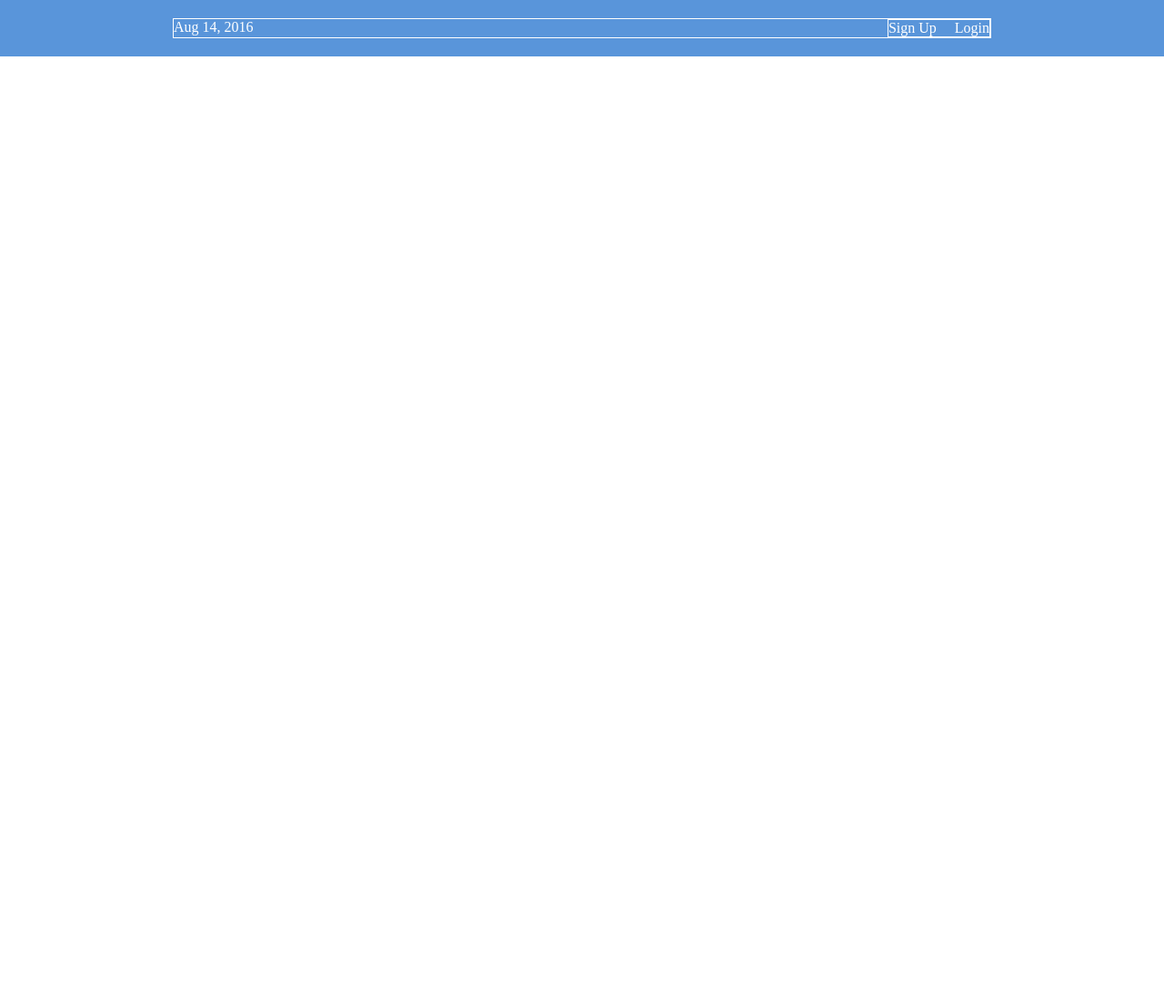
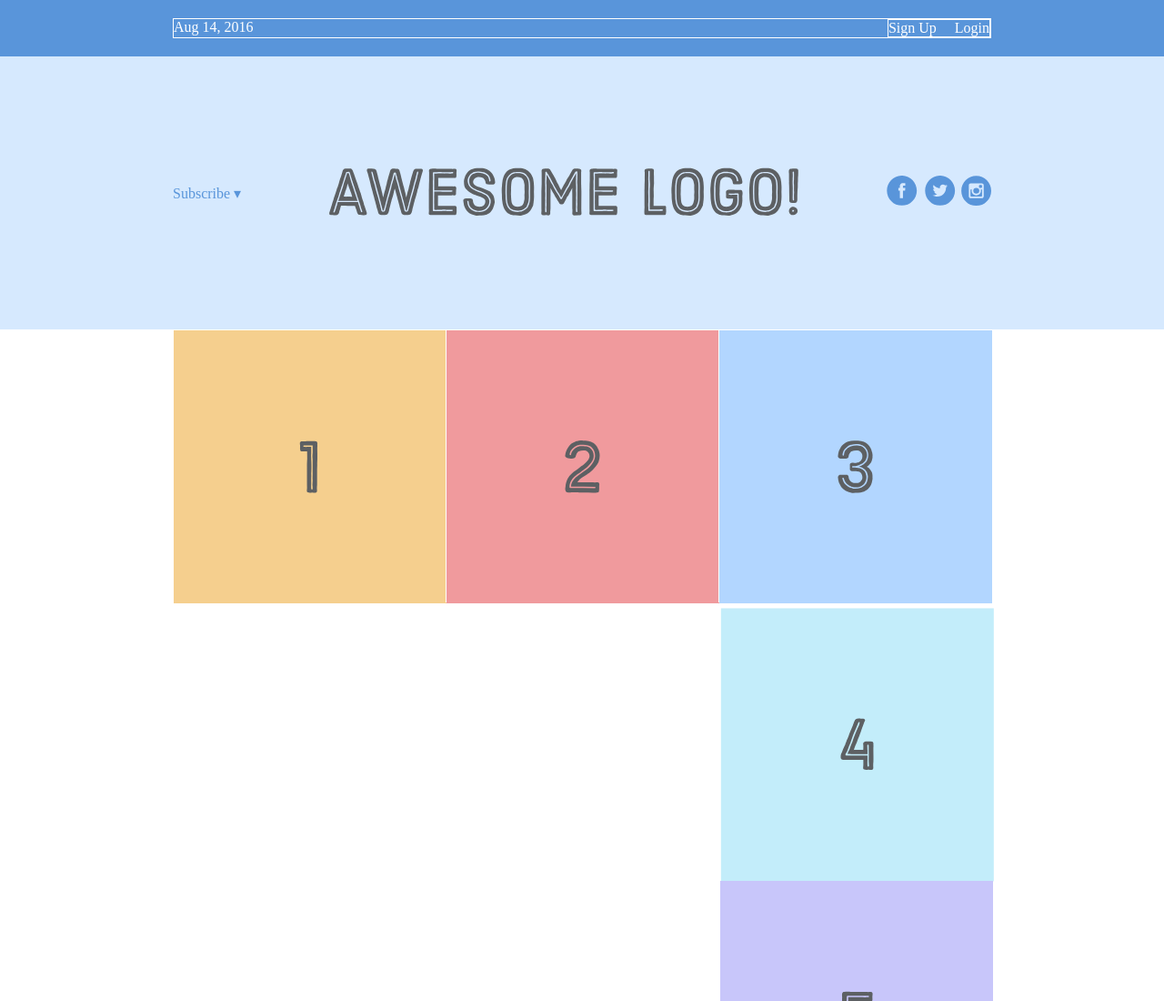
Before and after one commit to DiogoNet0/flexbox-tutorial, a plain HTML site: page index.html in a window 1280 px wide. Shown: the top 1100 px of the page at 91% size. Before the commit the page ends 800 px from the top, so only its background shows below. Drawn offline with Linux system fonts and the light colour scheme.

Commit message:
Starting to understand flexboxes! FINALLY ! Its going ... slowly

```diff
--- a/index.html
+++ b/index.html
@@ -12,8 +12,34 @@
         <div class="links">
             <div class='signup'>Sign Up</div>
             <div class='login'>Login</div>
+        </div>
     </div>
 </div>
+<div class='header-container'>
+    <div class='header'>
+        <div class='subscribe'>Subscribe &#9662;</div>
+        <div class='logo'><img src='images/awesome-logo.svg'/></div>
+        <div class='social'><img src='images/social-icons.svg'/></div>
+    </div>
+</div>
+<div class='photo-grid-container'>
+    <div class='photo-grid'>
+        <div class='photo-grid-item first-item'>
+            <img src='images/one.svg'/>
+        </div>
+        <div class='photo-grid-item'>
+            <img src='images/two.svg'/>
+        </div>
+        <div class='photo-grid-item'>
+            <img src='images/three.svg'/>
+        <div class='photo-grid-item'>
+            <img src='images/four.svg'/>
+        </div>
+        <div class='photo-grid-item last-item'>
+            <img src='images/five.svg'/>
+        </div>
+        </div>
+    </div>
 </div>
 </body>
 </html>
--- a/style.css
+++ b/style.css
@@ -28,3 +28,35 @@
 .login {
     margin-left: 20px;
 }
+
+.header-container {
+    color: #5995DA;
+    background-color: #D6E9FE;
+    display: flex;
+    justify-content: center;
+}
+
+.header {
+    width: 900px;
+    height: 300px;
+    display: flex;
+    justify-content: space-between;
+    align-items: center;
+}
+
+.photo-grid-container {
+    display: flex;
+    justify-content: center;
+}
+
+.photo-grid {
+    width: 900px;
+    display: flex;
+    justify-content: flex-start;
+}
+
+.photo-grid-item {
+    border: 1px solid #fff;
+    width: 300px;
+    height: 300px;
+}
```
